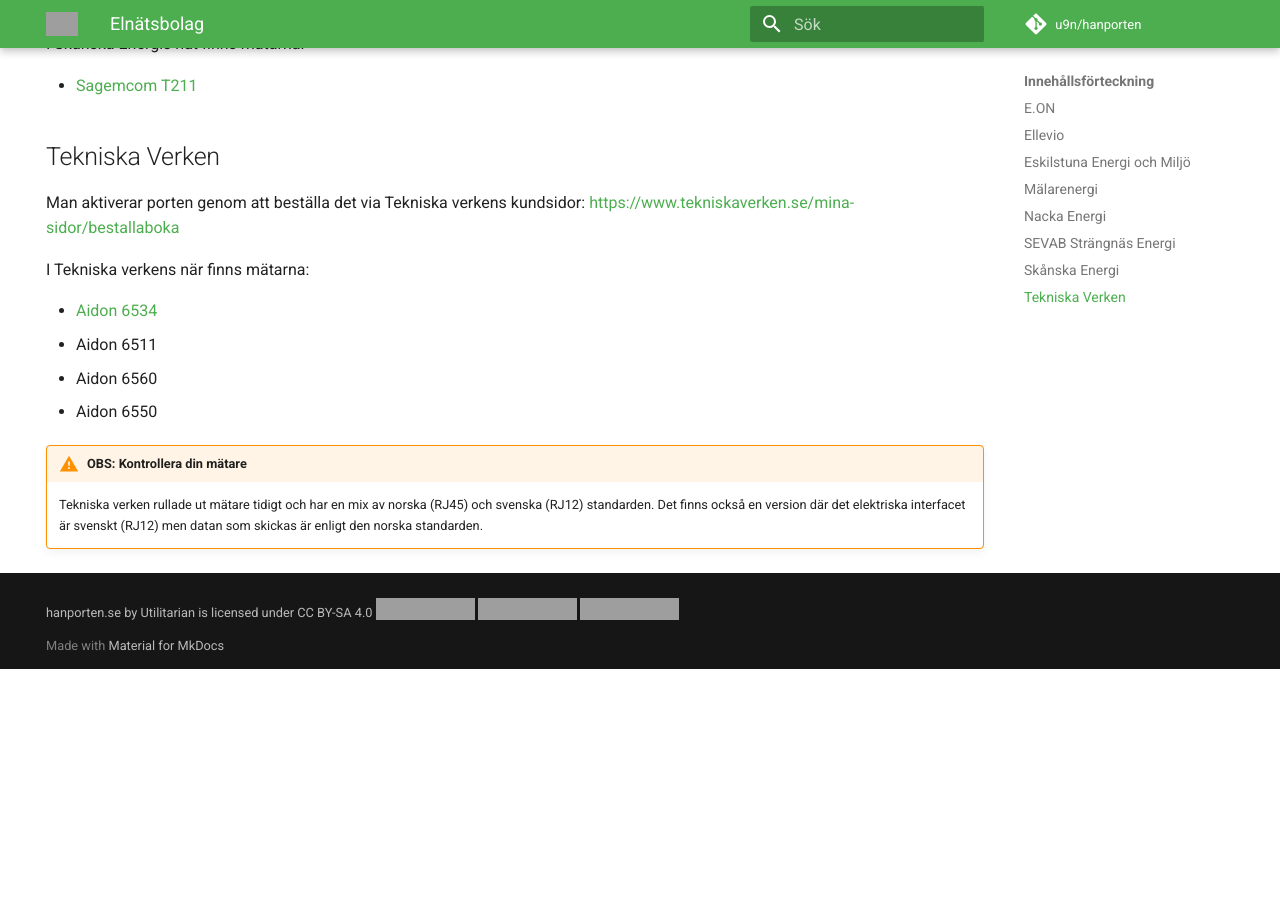
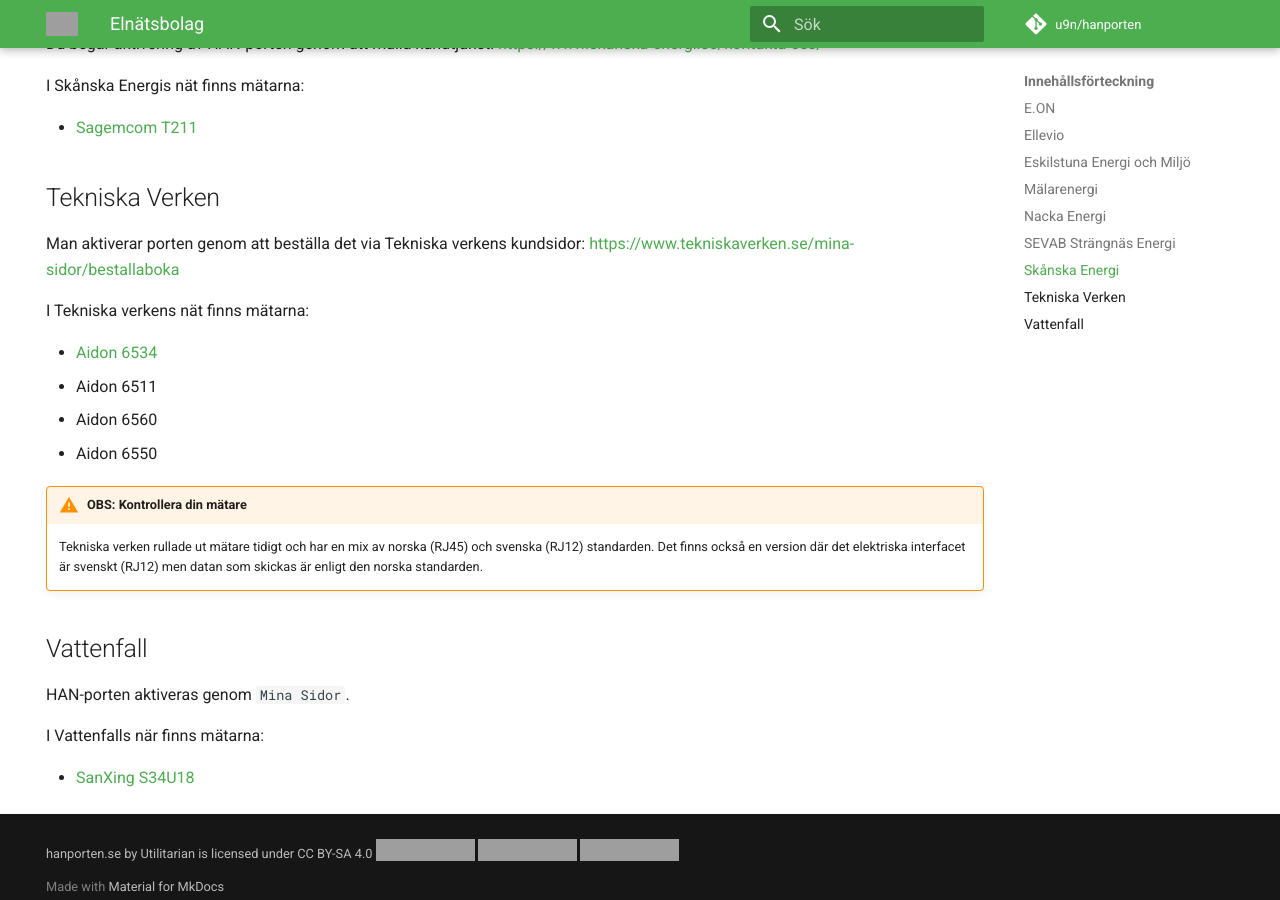
Before and after one commit to u9n/hanporten, an MkDocs documentation site: the page built from docs/natbolag.md, in a window 1280 px wide and 900 px high, scrolled down 1609 px. Built offline with MkDocs 1.6.1 and Material for MkDocs 9.7.7, drawn with Linux system fonts in a browser that asks for light colours; comment, search, counter and statistics services are not loaded; before the commit the page ends 2278 px from its top, so only the background shows below that; some of the changed text lies outside the part shown; grey boxes are pictures that could not be loaded.

Commit message:
Added images for sanxing and kaifa

```diff
--- a/docs/natbolag.md
+++ b/docs/natbolag.md
@@ -46,6 +46,8 @@
 
 ## Nacka Energi
 
+HAN-porten kan aktiveras genom att kontakta kundtjänst.
+
 I Nacka Energis nät finns mätarna:
 
 * [Kaifa MA304](matare.md#kaifa-ma304) (Med svensk HAN-port)
@@ -71,7 +73,7 @@
 
 Man aktiverar porten genom att beställa det via Tekniska verkens kundsidor: [https://www.tekniskaverken.se/mina-sidor/bestallaboka](https://www.tekniskaverken.se/mina-sidor/bestallaboka/)
 
-I Tekniska verkens när finns mätarna:
+I Tekniska verkens nät finns mätarna:
 
 * [Aidon 6534](matare.md#aidon-6534)
 * Aidon 6511
@@ -81,3 +83,11 @@
 !!! warning "OBS: Kontrollera din mätare"
     Tekniska verken rullade ut mätare tidigt och har en mix av norska (RJ45) och svenska (RJ12) standarden.
     Det finns också en version där det elektriska interfacet är svenskt (RJ12) men datan som skickas är enligt den norska standarden.
+
+## Vattenfall
+
+HAN-porten aktiveras genom `Mina Sidor`.
+
+I Vattenfalls när finns mätarna:
+
+* [SanXing S34U18](matare.md#sanxing-s34u18)
```
Also changed, not shown: docs/matare.md (+18 -6 lines), docs/images/kaifa_ma304.jpg (added), docs/images/sanxing_s34u18.jpg (added).
